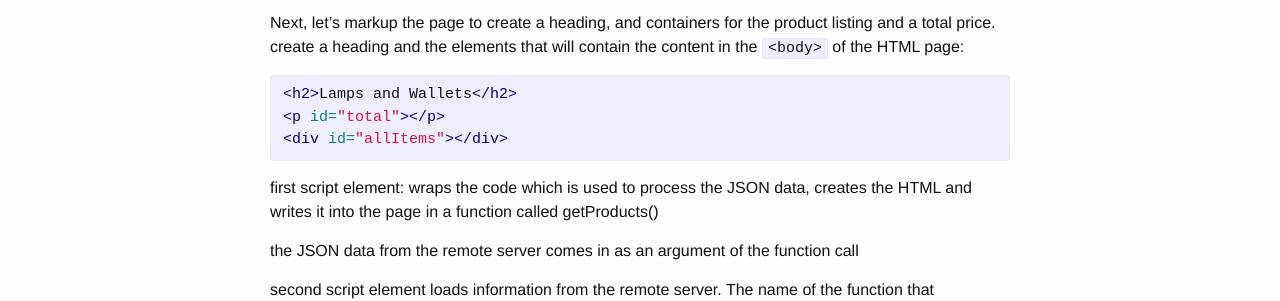
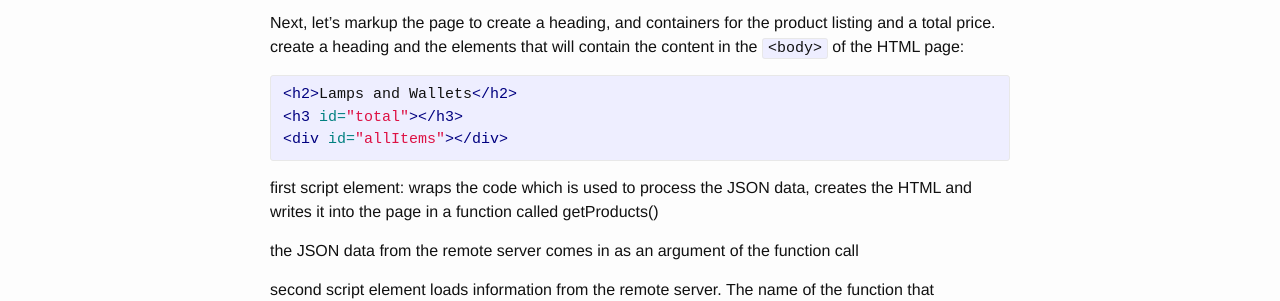
Before and after one commit to uafrazier/shopicruit, a Jekyll site: the page built from _posts/2015-10-14-jsonp.md, in a window 1280 px wide. Shown: the part 1346-1647 px from the top of the page. Built offline with Jekyll 4.4.1, drawn with Linux system fonts in a browser that asks for light colours.

Commit message:
changes markup markup of base HTML page

```diff
--- a/_posts/2015-10-14-jsonp.md
+++ b/_posts/2015-10-14-jsonp.md
@@ -57,7 +57,7 @@ Next, let’s markup the page to create a heading, and containers for the produc
 create a heading and the elements that will contain the content in the `<body>` of the HTML page:
 {% highlight html %}
 <h2>Lamps and Wallets</h2>
-<p id="total"></p>
+<h3 id="total"></h3>
 <div id="allItems"></div>
 {% endhighlight %}
 
```
